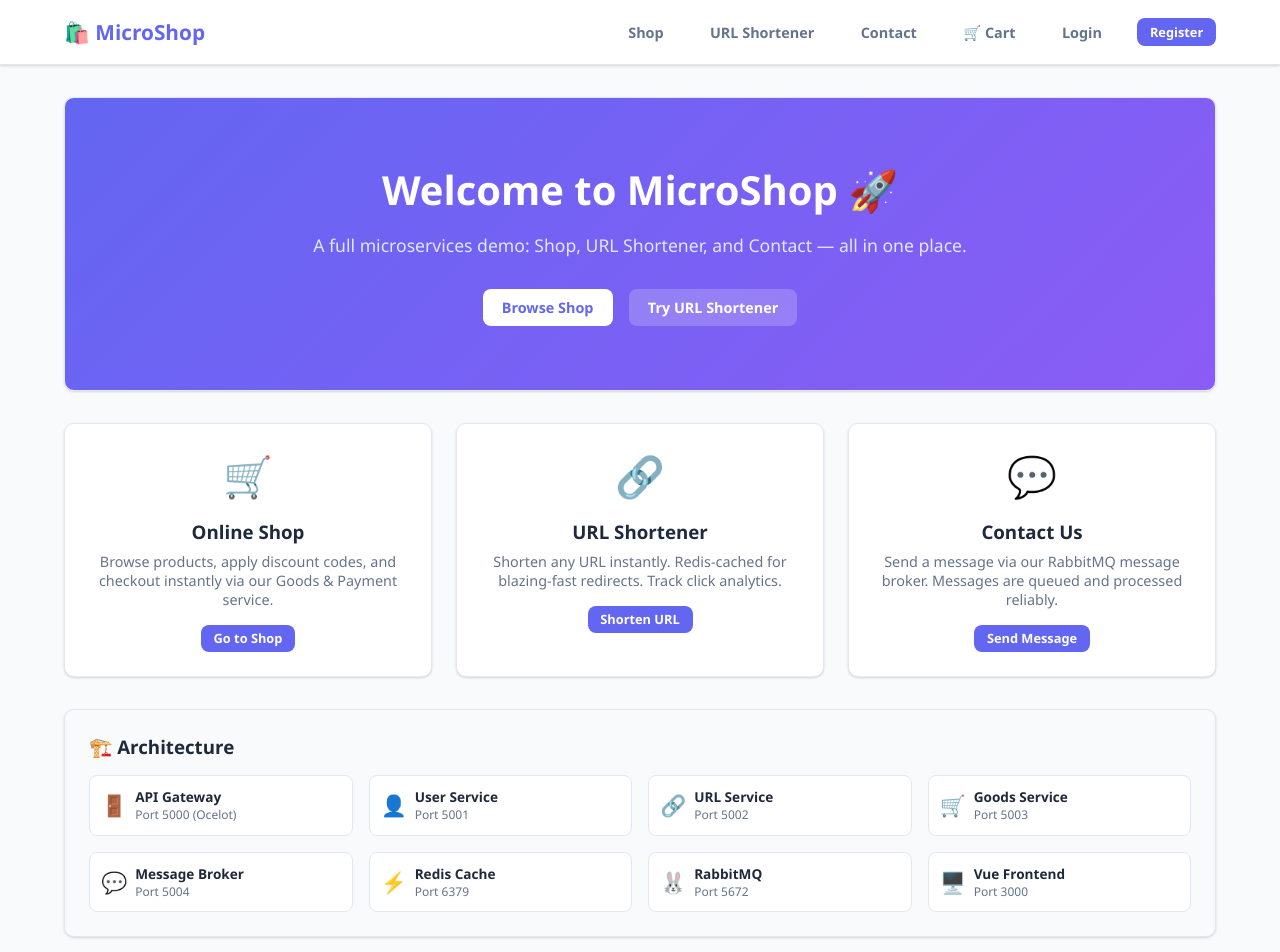
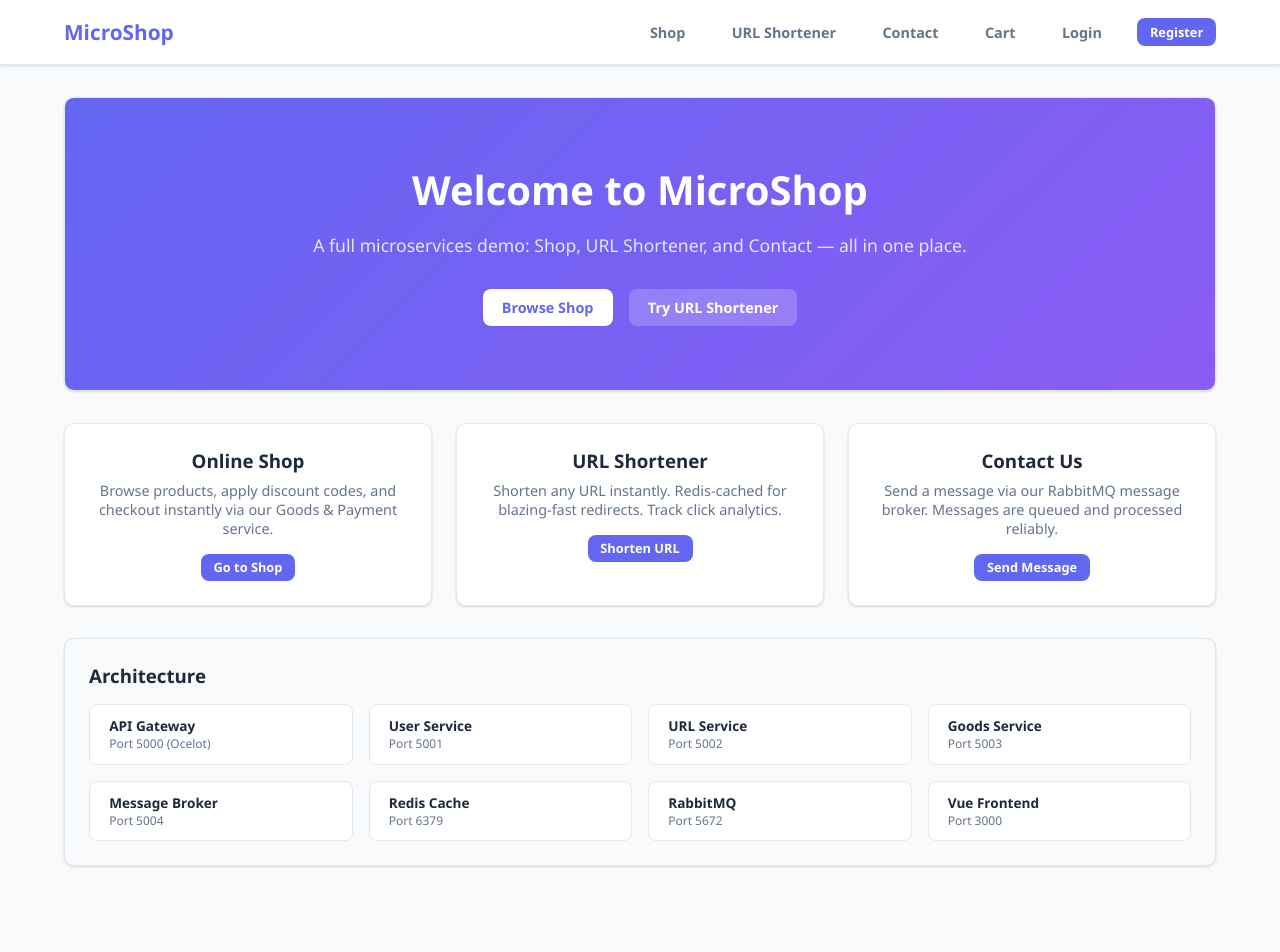
Before and after one commit to nlakhoa123/microservices-solution, a Vue app in the folder frontend/: page / in a window 1280 px wide. Shown: the top 952 px of the page. After the commit the page ends 898 px from the top, so only its background shows below. Built offline with nearby package versions, Linux system fonts and the light colour scheme.

Commit message:
fix some file in view and app.vue

```diff
--- a/frontend/src/App.vue
+++ b/frontend/src/App.vue
@@ -2,12 +2,11 @@
   <div>
     <nav class="navbar">
       <div class="container navbar-inner">
-        <router-link to="/" class="navbar-brand">🛍️ MicroShop</router-link>
+        <router-link to="/" class="navbar-brand">MicroShop</router-link>
         <router-link to="/shop" class="nav-link" active-class="active">Shop</router-link>
         <router-link to="/url-shortener" class="nav-link" active-class="active">URL Shortener</router-link>
         <router-link to="/contact" class="nav-link" active-class="active">Contact</router-link>
-        <router-link to="/cart" class="nav-link" active-class="active">
-          🛒 Cart <span v-if="cart.count" class="badge badge-blue">{{ cart.count }}</span>
+        <router-link to="/cart" class="nav-link" active-class="active">Cart <span v-if="cart.count" class="badge badge-blue">{{ cart.count }}</span>
         </router-link>
         <template v-if="auth.isLoggedIn">
           <router-link to="/orders" class="nav-link" active-class="active">Orders</router-link>
--- a/frontend/src/views/CartView.vue
+++ b/frontend/src/views/CartView.vue
@@ -1,10 +1,9 @@
 <template>
   <div class="page">
     <div class="container">
-      <h1 class="section-title">🛒 Your Cart</h1>
+      <h1 class="section-title">Your Cart</h1>
 
       <div v-if="cart.items.length === 0" class="card" style="text-align:center; padding:4rem;">
-        <div style="font-size:3rem; margin-bottom:1rem;">🛒</div>
         <p style="color:var(--text-muted);">Your cart is empty.</p>
         <router-link to="/shop" class="btn btn-primary" style="margin-top:1rem;">Browse Shop</router-link>
       </div>
@@ -141,7 +140,7 @@ async function placeOrder() {
     cart.clear()
     discountApplied.value = false
     discountCode.value = ''
-    window.showToast('Order placed successfully! 🎉')
+    window.showToast('Order placed successfully!')
   } catch (e) {
     orderError.value = e.response?.data?.message || 'Failed to place order.'
   } finally {
--- a/frontend/src/views/HomeView.vue
+++ b/frontend/src/views/HomeView.vue
@@ -3,7 +3,7 @@
     <div class="container">
       <!-- Hero -->
       <div class="hero card" style="text-align:center; padding: 4rem 2rem; margin-bottom: 2rem; background: linear-gradient(135deg, #6366f1, #8b5cf6);">
-        <h1 style="font-size: 2.5rem; color: #fff; margin-bottom: 1rem;">Welcome to MicroShop 🚀</h1>
+        <h1 style="font-size: 2.5rem; color: #fff; margin-bottom: 1rem;">Welcome to MicroShop</h1>
         <p style="color: #e0e7ff; font-size: 1.1rem; margin-bottom: 2rem;">A full microservices demo: Shop, URL Shortener, and Contact — all in one place.</p>
         <div style="display:flex; gap:1rem; justify-content:center; flex-wrap:wrap;">
           <router-link to="/shop" class="btn btn-primary" style="background:#fff; color:#6366f1;">Browse Shop</router-link>
@@ -14,19 +14,16 @@
       <!-- Features -->
       <div class="grid-3">
         <div class="card" style="text-align:center;">
-          <div style="font-size: 2.5rem; margin-bottom: 1rem;">🛒</div>
           <h3 style="margin-bottom:.5rem;">Online Shop</h3>
           <p style="color: var(--text-muted); font-size:.9rem;">Browse products, apply discount codes, and checkout instantly via our Goods & Payment service.</p>
           <router-link to="/shop" class="btn btn-primary btn-sm" style="margin-top:1rem;">Go to Shop</router-link>
         </div>
         <div class="card" style="text-align:center;">
-          <div style="font-size: 2.5rem; margin-bottom: 1rem;">🔗</div>
           <h3 style="margin-bottom:.5rem;">URL Shortener</h3>
           <p style="color: var(--text-muted); font-size:.9rem;">Shorten any URL instantly. Redis-cached for blazing-fast redirects. Track click analytics.</p>
           <router-link to="/url-shortener" class="btn btn-primary btn-sm" style="margin-top:1rem;">Shorten URL</router-link>
         </div>
         <div class="card" style="text-align:center;">
-          <div style="font-size: 2.5rem; margin-bottom: 1rem;">💬</div>
           <h3 style="margin-bottom:.5rem;">Contact Us</h3>
           <p style="color: var(--text-muted); font-size:.9rem;">Send a message via our RabbitMQ message broker. Messages are queued and processed reliably.</p>
           <router-link to="/contact" class="btn btn-primary btn-sm" style="margin-top:1rem;">Send Message</router-link>
@@ -35,7 +32,7 @@
 
       <!-- Architecture note -->
       <div class="card" style="margin-top:2rem; background:#f8fafc;">
-        <h3 style="margin-bottom:1rem;">🏗️ Architecture</h3>
+        <h3 style="margin-bottom:1rem;">Architecture</h3>
         <div class="grid-4" style="gap:1rem;">
           <div v-for="svc in services" :key="svc.name" style="display:flex; align-items:center; gap:.5rem; padding:.7rem; background:#fff; border-radius:8px; border:1px solid var(--border);">
             <span style="font-size:1.3rem;">{{ svc.icon }}</span>
@@ -52,13 +49,13 @@
 
 <script setup>
 const services = [
-  { icon: '🚪', name: 'API Gateway', port: 'Port 5000 (Ocelot)' },
-  { icon: '👤', name: 'User Service', port: 'Port 5001' },
-  { icon: '🔗', name: 'URL Service', port: 'Port 5002' },
-  { icon: '🛒', name: 'Goods Service', port: 'Port 5003' },
-  { icon: '💬', name: 'Message Broker', port: 'Port 5004' },
-  { icon: '⚡', name: 'Redis Cache', port: 'Port 6379' },
-  { icon: '🐰', name: 'RabbitMQ', port: 'Port 5672' },
-  { icon: '🖥️', name: 'Vue Frontend', port: 'Port 3000' },
+  { name: 'API Gateway', port: 'Port 5000 (Ocelot)' },
+  { name: 'User Service', port: 'Port 5001' },
+  { name: 'URL Service', port: 'Port 5002' },
+  { name: 'Goods Service', port: 'Port 5003' },
+  { name: 'Message Broker', port: 'Port 5004' },
+  { name: 'Redis Cache', port: 'Port 6379' },
+  { name: 'RabbitMQ', port: 'Port 5672' },
+  { name: 'Vue Frontend', port: 'Port 3000' },
 ]
 </script>
--- a/frontend/src/views/LoginView.vue
+++ b/frontend/src/views/LoginView.vue
@@ -1,7 +1,7 @@
 <template>
   <div class="page" style="display:flex; align-items:center; justify-content:center;">
     <div class="card" style="width:100%; max-width:420px;">
-      <h2 style="margin-bottom:.3rem;">Welcome back 👋</h2>
+      <h2 style="margin-bottom:.3rem;">Welcome back</h2>
       <p style="color:var(--text-muted); margin-bottom:1.5rem; font-size:.9rem;">Sign in to your account</p>
 
       <div v-if="error" class="alert alert-error">{{ error }}</div>
--- a/frontend/src/views/OrdersView.vue
+++ b/frontend/src/views/OrdersView.vue
@@ -1,11 +1,10 @@
 <template>
   <div class="page">
     <div class="container">
-      <h1 class="section-title">📦 My Orders</h1>
+      <h1 class="section-title">My Orders</h1>
 
       <div v-if="loading" class="spinner"></div>
       <div v-else-if="orders.length === 0" class="card" style="text-align:center; padding:3rem;">
-        <div style="font-size:3rem; margin-bottom:1rem;">📦</div>
         <p style="color:var(--text-muted);">No orders yet.</p>
         <router-link to="/shop" class="btn btn-primary" style="margin-top:1rem;">Start Shopping</router-link>
       </div>
--- a/frontend/src/views/RegisterView.vue
+++ b/frontend/src/views/RegisterView.vue
@@ -1,7 +1,7 @@
 <template>
   <div class="page" style="display:flex; align-items:center; justify-content:center;">
     <div class="card" style="width:100%; max-width:420px;">
-      <h2 style="margin-bottom:.3rem;">Create Account 🎉</h2>
+      <h2 style="margin-bottom:.3rem;">Create Account</h2>
       <p style="color:var(--text-muted); margin-bottom:1.5rem; font-size:.9rem;">Join MicroShop today</p>
 
       <div v-if="error" class="alert alert-error">{{ error }}</div>
--- a/frontend/src/views/ShopView.vue
+++ b/frontend/src/views/ShopView.vue
@@ -1,7 +1,7 @@
 <template>
   <div class="page">
     <div class="container">
-      <h1 class="section-title">🛒 Shop</h1>
+      <h1 class="section-title">Shop</h1>
       <p class="section-subtitle">Browse our products and add them to your cart</p>
 
       <!-- Loading -->
--- a/frontend/src/views/UrlShortenerView.vue
+++ b/frontend/src/views/UrlShortenerView.vue
@@ -1,7 +1,7 @@
 <template>
   <div class="page">
     <div class="container" style="max-width:720px;">
-      <h1 class="section-title">🔗 URL Shortener</h1>
+      <h1 class="section-title">URL Shortener</h1>
       <p class="section-subtitle">Powered by Redis cache for instant redirects</p>
 
       <!-- Shorten form -->
@@ -17,7 +17,7 @@
             <input class="form-control" type="number" v-model="expiresIn" placeholder="Leave blank for no expiry" min="1" />
           </div>
           <button class="btn btn-primary" @click="shorten" :disabled="loading || !longUrl">
-            {{ loading ? 'Shortening...' : '⚡ Shorten' }}
+            {{ loading ? 'Shortening...' : 'Shorten' }}
           </button>
         </div>
 
@@ -27,7 +27,7 @@
             <div style="font-size:.8rem; font-weight:600; margin-bottom:.2rem;">Short URL:</div>
             <a :href="result.shortUrl" target="_blank" style="font-weight:800; color:#065f46;">{{ result.shortUrl }}</a>
           </div>
-          <button class="btn btn-success btn-sm" @click="copy(result.shortUrl)">📋 Copy</button>
+          <button class="btn btn-success btn-sm" @click="copy(result.shortUrl)">Copy</button>
         </div>
 
         <div v-if="error" class="alert alert-error" style="margin-top:1rem;">{{ error }}</div>
```
Also changed, not shown: frontend/src/views/ContactView.vue (+3 -5 lines).
